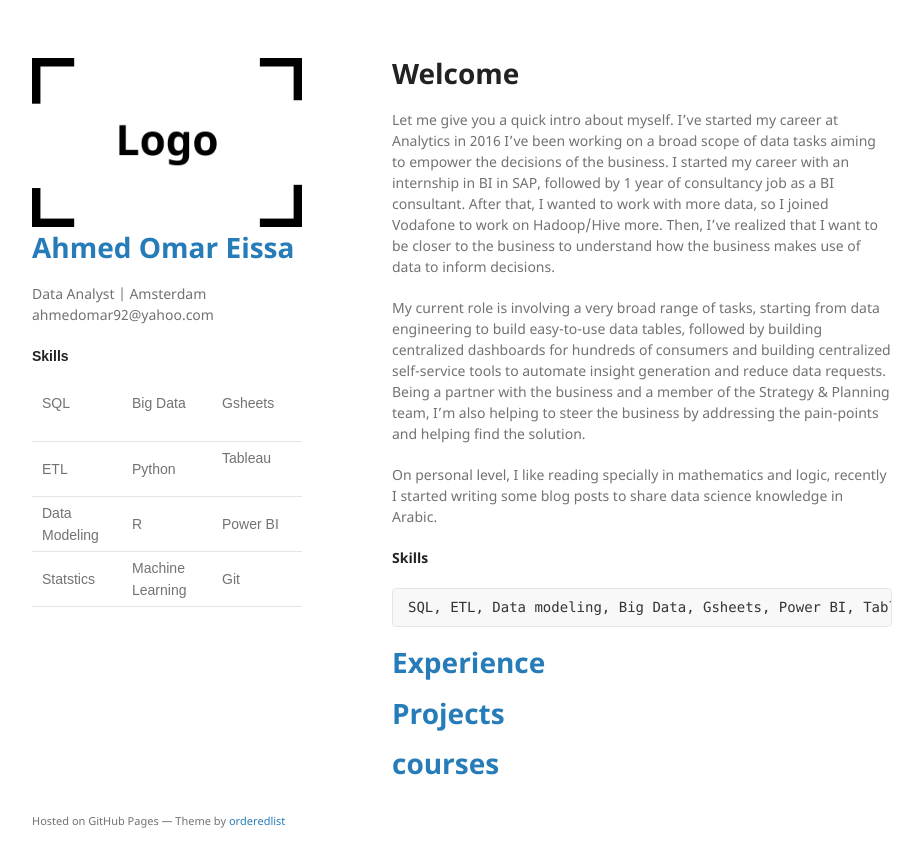
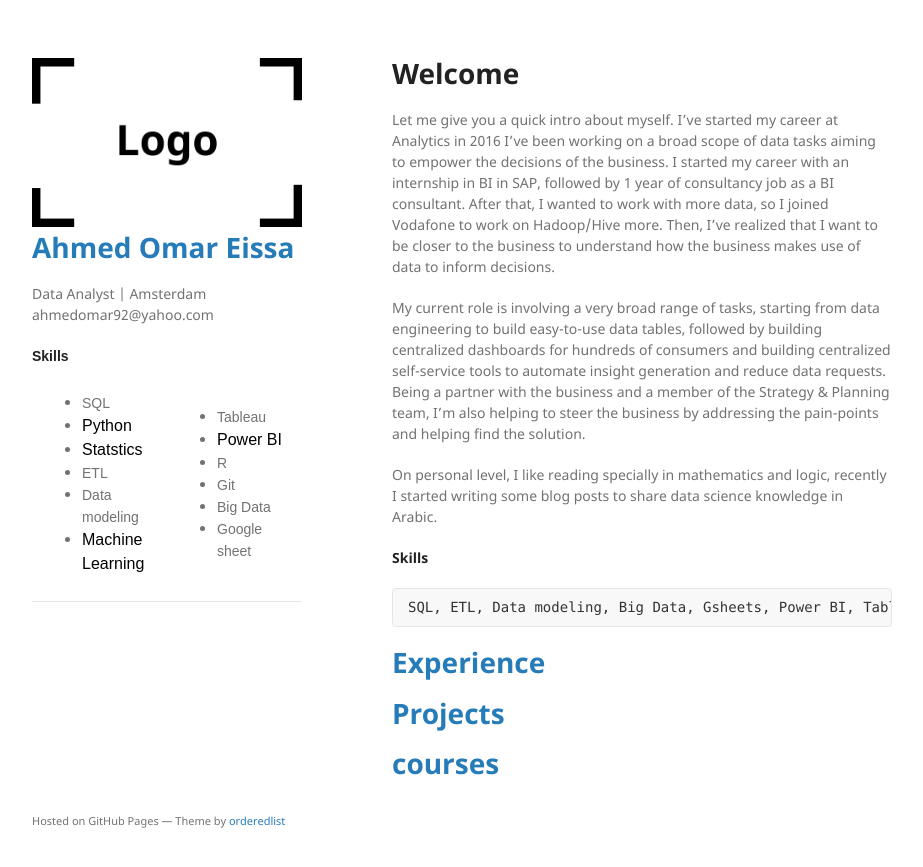
Before and after one commit to AhmedOmarEissa/AhmedOmarEissa.github.io, a Jekyll site: the page built from index.md, in a window 1280 px wide. Shown: the top 867 px of the page, without its empty margins (178-1101 px from the left). Built offline with Jekyll 4.4.1, drawn with Linux system fonts in a browser that asks for light colours; our own code applies the rules of GitHub Pages for plain Markdown files.

Commit message:
Update default.html

```diff
--- a/_layouts/default.html
+++ b/_layouts/default.html
@@ -23,44 +23,53 @@
         <p>Data Analyst | Amsterdam </br>
         ahmedomar92@yahoo.com</p>
 
-        <p><strong><span style="font-family:
+        <p style="text-align: left;"><strong><span style="font-family:
           Arial, Helvetica, sans-serif;">Skills</span></strong></p>
   <table style="width: 100%;">
       <tbody>
           <tr>
-              <td style="width: 33.3333%;"><span style="font-family:
-          Arial, Helvetica, sans-serif;">SQL<br><br></span></td>
-              <td style="width: 33.3333%;"><span style="font-family:
-          Arial, Helvetica, sans-serif;">Big Data<br><br></span></td>
-              <td style="width: 33.3333%;"><span style="font-family:
-          Arial, Helvetica, sans-serif;">Gsheets<br><br></span></td>
-          </tr>
-          <tr>
-              <td style="width: 33.3333%;"><span style="font-family:
-          Arial, Helvetica, sans-serif;">ETL<br></span></td>
-              <td style="width: 33.3333%;"><span style="font-family:
-          Arial, Helvetica, sans-serif;">Python<br></span></td>
-              <td style="width: 33.3333%;"><span style="font-family:
-          Arial, Helvetica, sans-serif;">Tableau<br><br></span></td>
-          </tr>
-          <tr>
-              <td style="width: 33.3333%;"><span style="font-family:
-          Arial, Helvetica, sans-serif;">Data Modeling<br></span></td>
-              <td style="width: 33.3333%;"><span style="font-family:
-          Arial, Helvetica, sans-serif;">R</span></td>
-              <td style="width: 33.3333%;"><span style="font-family:
-          Arial, Helvetica, sans-serif;">Power BI<br></span></td>
-          </tr>
-          <tr>
-              <td style="width: 33.3333%;"><span style="font-family:
-          Arial, Helvetica, sans-serif;">Statstics<br></span></td>
-              <td style="width: 33.3333%;"><span style="font-family:
-          Arial, Helvetica, sans-serif;">Machine Learning</span></td>
-              <td style="width: 33.3333%;"><span style="font-family:
-          Arial, Helvetica, sans-serif;">Git</span></td>
+              <td style="width: 50.0000%;">
+                  <ul>
+                      <li><span style="font-family:
+          Arial, Helvetica, sans-serif;">SQL</span></li>
+                      <li><span style="font-family:
+          Arial, Helvetica, sans-serif;">
+                              <meta charset="utf-8"><span style="color: rgb(0, 0, 0); font-size: medium; font-style: normal; font-variant-ligatures: normal; font-variant-caps: normal; font-weight: 400; letter-spacing: normal; orphans: 2; text-align: left; text-indent: 0px; text-transform: none; white-space: normal; widows: 2; word-spacing: 0px; -webkit-text-stroke-width: 0px; text-decoration-style: initial; text-decoration-color: initial; float: none; display: inline !important;">Python</span></span></li>
+                      <li><span style="font-family:
+          Arial, Helvetica, sans-serif;"><span style="color: rgb(0, 0, 0); font-size: medium; font-style: normal; font-variant-ligatures: normal; font-variant-caps: normal; font-weight: 400; letter-spacing: normal; orphans: 2; text-align: left; text-indent: 0px; text-transform: none; white-space: normal; widows: 2; word-spacing: 0px; -webkit-text-stroke-width: 0px; text-decoration-style: initial; text-decoration-color: initial; float: none; display: inline !important;">
+                                  <meta charset="utf-8"><span style="color: rgb(0, 0, 0); font-size: medium; font-style: normal; font-variant-ligatures: normal; font-variant-caps: normal; font-weight: 400; letter-spacing: normal; orphans: 2; text-align: left; text-indent: 0px; text-transform: none; white-space: normal; widows: 2; word-spacing: 0px; -webkit-text-stroke-width: 0px; text-decoration-style: initial; text-decoration-color: initial; float: none; display: inline !important;">Statstics</span></span></span></li>
+                      <li><span style="font-family:
+          Arial, Helvetica, sans-serif;">ETL</span></li>
+                      <li><span style="font-family:
+          Arial, Helvetica, sans-serif;">Data modeling</span></li>
+                      <li><span style="font-family:
+          Arial, Helvetica, sans-serif;">
+                              <meta charset="utf-8"><span style="color: rgb(0, 0, 0); font-size: medium; font-style: normal; font-variant-ligatures: normal; font-variant-caps: normal; font-weight: 400; letter-spacing: normal; orphans: 2; text-align: left; text-indent: 0px; text-transform: none; white-space: normal; widows: 2; word-spacing: 0px; -webkit-text-stroke-width: 0px; text-decoration-style: initial; text-decoration-color: initial; float: none; display: inline !important;">Machine Learning</span></span></li>
+                  </ul>
+              </td>
+              <td style="width: 50.0000%;">
+                  <ul>
+                      <li><span style="font-family:
+          Arial, Helvetica, sans-serif;">Tableau</span></li>
+                      <li><span style="font-family:
+          Arial, Helvetica, sans-serif;">
+                              <meta charset="utf-8"><span style="color: rgb(0, 0, 0); font-size: medium; font-style: normal; font-variant-ligatures: normal; font-variant-caps: normal; font-weight: 400; letter-spacing: normal; orphans: 2; text-align: left; text-indent: 0px; text-transform: none; white-space: normal; widows: 2; word-spacing: 0px; -webkit-text-stroke-width: 0px; text-decoration-style: initial; text-decoration-color: initial; float: none; display: inline !important;">Power BI</span></span></li>
+                      <li><span style="font-family:
+          Arial, Helvetica, sans-serif;">R</span></li>
+                      <li><span style="font-family:
+          Arial, Helvetica, sans-serif;">Git</span></li>
+                      <li><span style="font-family:
+          Arial, Helvetica, sans-serif;">Big Data</span></li>
+                      <li><span style="font-family:
+          Arial, Helvetica, sans-serif;">Google sheet</span></li>
+                  </ul>
+              </td>
           </tr>
       </tbody>
   </table>
+  <p><span style="font-family:
+          Arial, Helvetica, sans-serif;"><br></span></p>
+  <p style="text-align: center;"><br></p>
   <p><br></p>
 
         {% if site.github.is_project_page %}
```
